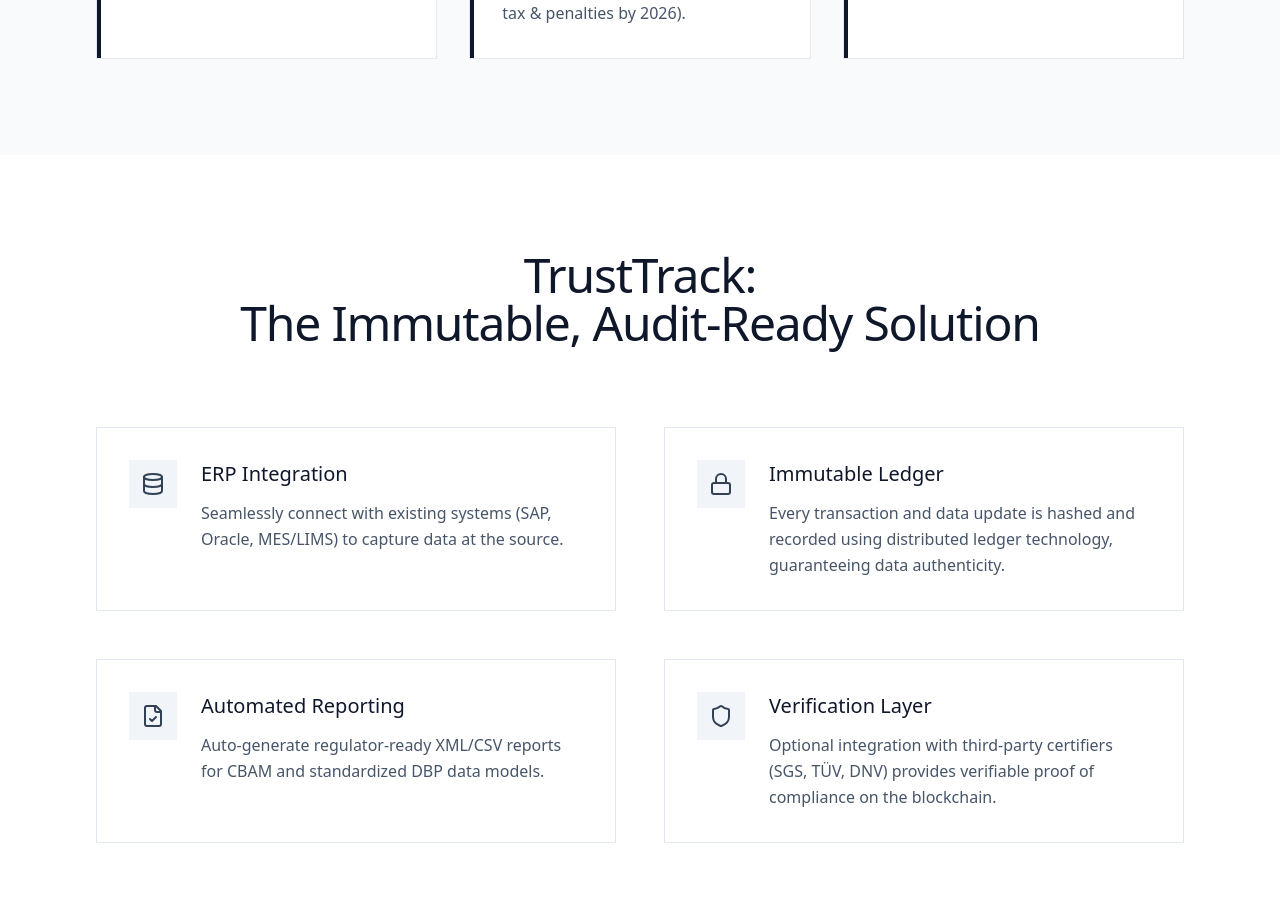
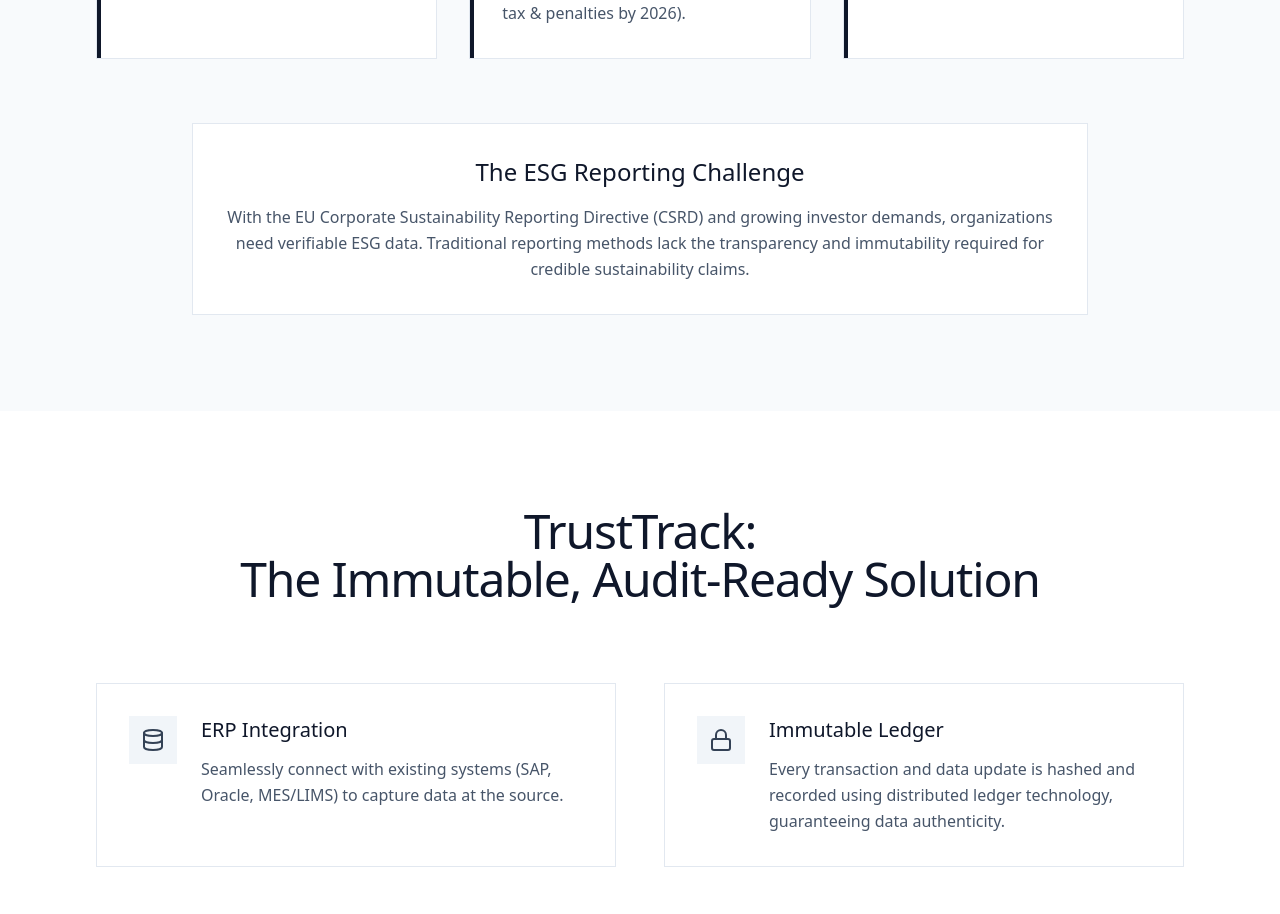
Before and after one commit to naveenchin/trust-track-website, a React (Vite) app: page / in a window 1280 px wide. Shown: the part 1280-2194 px from the top of the page. Built offline with nearby package versions, Linux system fonts and the light colour scheme.

Commit message:
Updated App.tsx

```diff
--- a/src/App.tsx
+++ b/src/App.tsx
@@ -286,6 +286,17 @@ Best regards`);
                 <p className="text-slate-600 leading-relaxed">{point.description}</p>
               </div>
             ))}
+          </div>
+
+          <div className="mt-16 text-center">
+            <div className="bg-white border border-slate-200 p-8 max-w-4xl mx-auto">
+              <h3 className="text-2xl font-medium text-slate-900 mb-4">The ESG Reporting Challenge</h3>
+              <p className="text-slate-600 leading-relaxed">
+                With the EU Corporate Sustainability Reporting Directive (CSRD) and growing investor demands,
+                organizations need verifiable ESG data. Traditional reporting methods lack the transparency
+                and immutability required for credible sustainability claims.
+              </p>
+            </div>
           </div>
         </div>
       </section>
```
